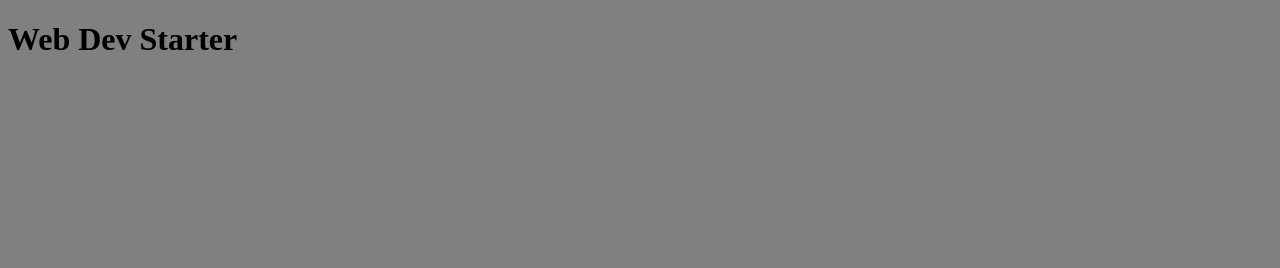
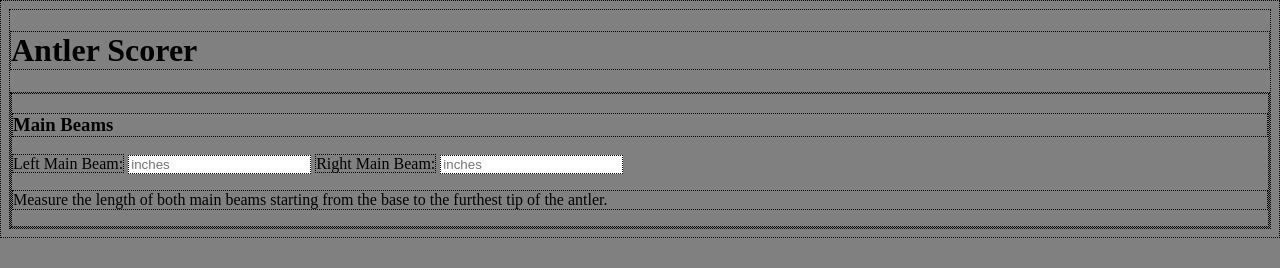
Before and after one commit to RyanHirte/Antler-Scorer, a plain HTML site: page index.html in a window 1280 px wide. Drawn offline with Linux system fonts and the light colour scheme.

Commit message:
main beam card html

```diff
--- a/index.html
+++ b/index.html
@@ -1,27 +1,47 @@
 <!DOCTYPE html>
 <html lang="en">
-<head>
-    <meta charset="UTF-8">
-    <meta name="viewport" content="width=device-width, initial-scale=1.0">
-    <title>Web Dev Starter</title>
+  <head>
+    <meta charset="UTF-8" />
+    <meta name="viewport" content="width=device-width, initial-scale=1.0" />
+    <title>Antler Scorer</title>
 
     <!-- favicons -->
-    <link rel="icon" type="image/png" href="/favicons/favicon-48x48.png" sizes="48x48" />
+    <link
+      rel="icon"
+      type="image/png"
+      href="/favicons/favicon-48x48.png"
+      sizes="48x48"
+    />
     <link rel="icon" type="image/svg+xml" href="/favicons/favicon.svg" />
     <link rel="shortcut icon" href="/favicons/favicon.ico" />
-    <link rel="apple-touch-icon" sizes="180x180" href="/favicons/apple-touch-icon.png" />
+    <link
+      rel="apple-touch-icon"
+      sizes="180x180"
+      href="/favicons/apple-touch-icon.png"
+    />
     <meta name="apple-mobile-web-app-title" content="Web Dev Starter" />
     <link rel="manifest" href="/favicons/site.webmanifest" />
 
     <!-- stylesheet -->
-    <link rel="stylesheet" href="style.css">
+    <link rel="stylesheet" href="style.css" />
 
     <!-- Scripts -->
     <script src="script.js" defer></script>
-</head>
-<body>
-
-    <h1>Web Dev Starter</h1>
-
-</body>
+  </head>
+  <body>
+    <h1>Antler Scorer</h1>
+    <main>
+      <div class="card main-beam-card">
+        <h3>Main Beams</h3>
+        <label for="main-beam-left">Left Main Beam:</label>
+        <input class="main-beam-left" type="number" placeholder="inches" />
+        <label for="main-beam-right">Right Main Beam:</label>
+        <input class="main-beam-right" type="number" placeholder="inches" />
+        <p>
+          Measure the length of both main beams starting from the base to the
+          furthest tip of the antler.
+        </p>
+      </div>
+    </main>
+  </body>
 </html>
--- a/style.css
+++ b/style.css
@@ -1,3 +1,8 @@
 body {
-    background: gray;
+  background: gray;
 }
+
+/* Diagnostic Styling */
+* {
+  border: 1px dotted black;
+}
```
